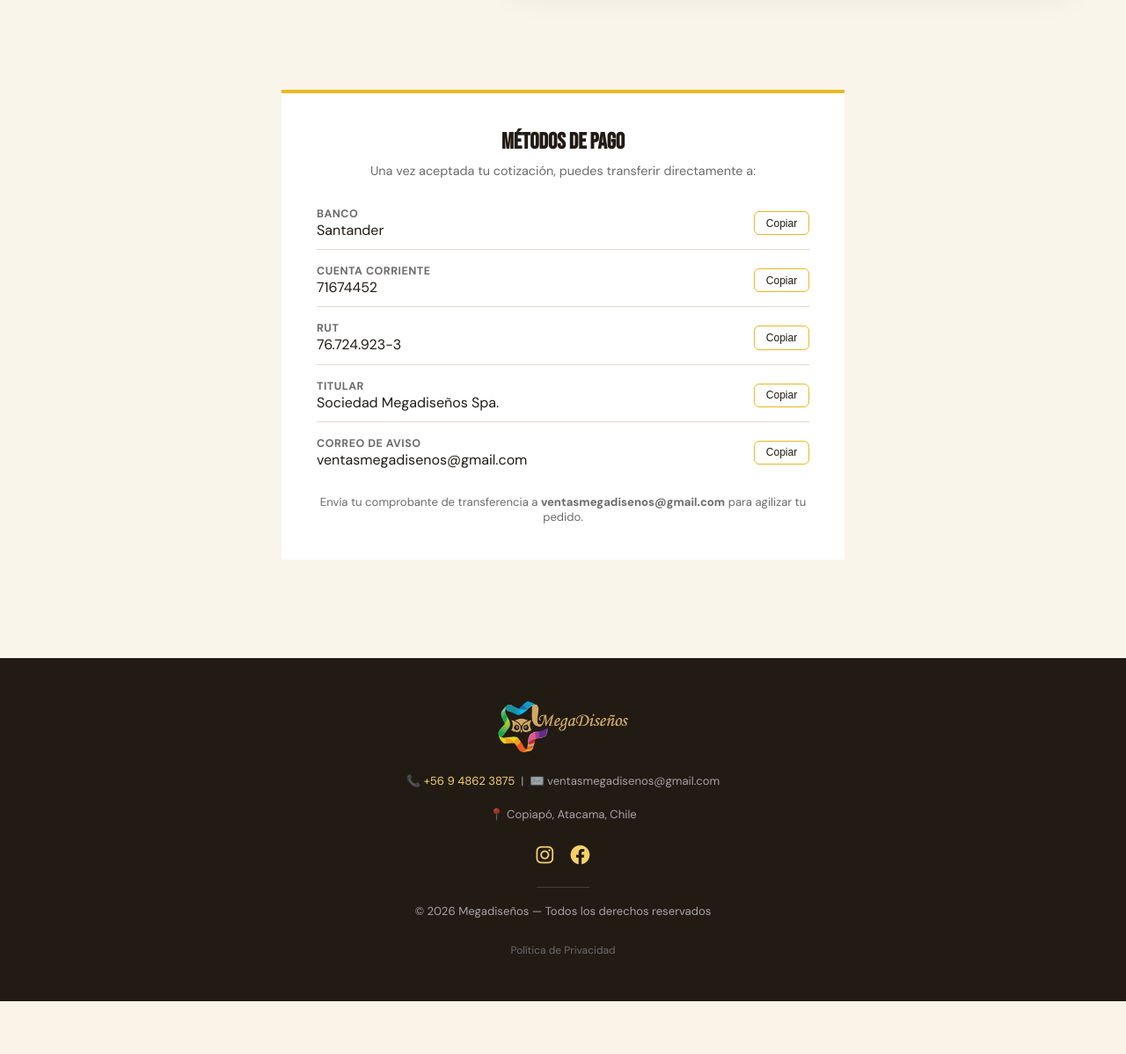
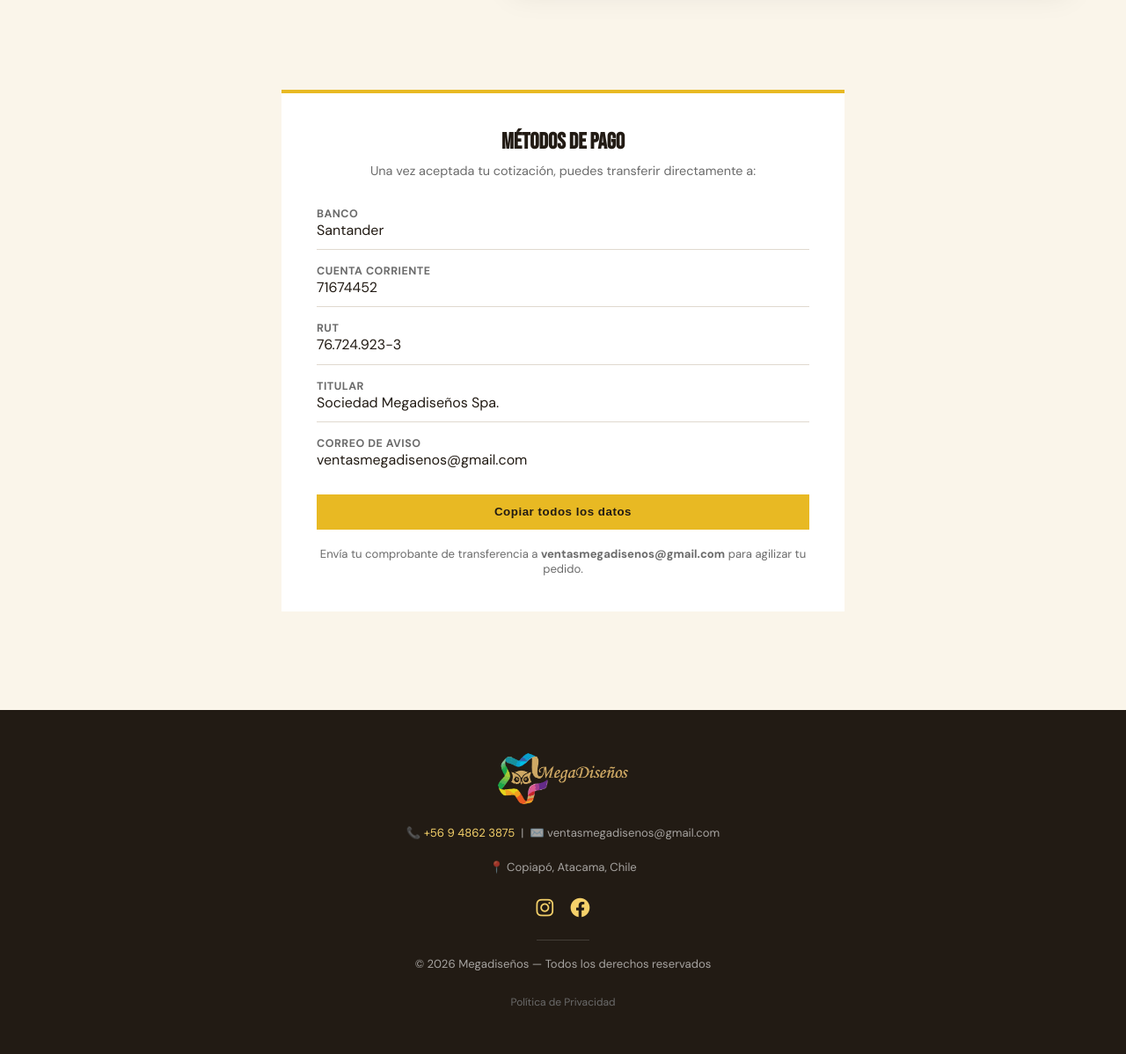
Before and after one commit to Eduardo3090/megadise-os, a Flask app: page /contactanos in a window 1280 px wide. Shown: the part 1057-2255 px from the top of the page at 88% size. Before the commit the page ends 2195 px from the top, so only its background shows below. Run offline with Flask 3, Linux system fonts and the light colour scheme.

Commit message:
Replace individual copy buttons with 'Copy all data' button
Removed individual copy buttons for bank details and added a button to copy all payment data.

```diff
--- a/megadisenos/templates/contactanos.html
+++ b/megadisenos/templates/contactanos.html
@@ -78,39 +78,38 @@
           <strong style="display:block; font-size:.78rem; color:var(--gray); text-transform:uppercase; letter-spacing:.04em;">Banco</strong>
           <span id="dato-banco">Santander</span>
         </div>
-        <button type="button" onclick="copiarDato('dato-banco', this)" style="background:none; border:1px solid var(--gold); color:var(--ink); border-radius:6px; padding:.35rem .8rem; font-size:.75rem; cursor:pointer; flex-shrink:0;">Copiar</button>
       </div>
       <div style="display:flex; justify-content:space-between; align-items:center; border-bottom:1px solid #e0d9cf; padding-bottom:.7rem;">
         <div>
           <strong style="display:block; font-size:.78rem; color:var(--gray); text-transform:uppercase; letter-spacing:.04em;">Cuenta Corriente</strong>
           <span id="dato-cuenta">71674452</span>
         </div>
-        <button type="button" onclick="copiarDato('dato-cuenta', this)" style="background:none; border:1px solid var(--gold); color:var(--ink); border-radius:6px; padding:.35rem .8rem; font-size:.75rem; cursor:pointer; flex-shrink:0;">Copiar</button>
       </div>
       <div style="display:flex; justify-content:space-between; align-items:center; border-bottom:1px solid #e0d9cf; padding-bottom:.7rem;">
         <div>
           <strong style="display:block; font-size:.78rem; color:var(--gray); text-transform:uppercase; letter-spacing:.04em;">RUT</strong>
           <span id="dato-rut">76.724.923-3</span>
         </div>
-        <button type="button" onclick="copiarDato('dato-rut', this)" style="background:none; border:1px solid var(--gold); color:var(--ink); border-radius:6px; padding:.35rem .8rem; font-size:.75rem; cursor:pointer; flex-shrink:0;">Copiar</button>
       </div>
       <div style="display:flex; justify-content:space-between; align-items:center; border-bottom:1px solid #e0d9cf; padding-bottom:.7rem;">
         <div>
           <strong style="display:block; font-size:.78rem; color:var(--gray); text-transform:uppercase; letter-spacing:.04em;">Titular</strong>
           <span id="dato-titular">Sociedad Megadiseños Spa.</span>
         </div>
-        <button type="button" onclick="copiarDato('dato-titular', this)" style="background:none; border:1px solid var(--gold); color:var(--ink); border-radius:6px; padding:.35rem .8rem; font-size:.75rem; cursor:pointer; flex-shrink:0;">Copiar</button>
       </div>
       <div style="display:flex; justify-content:space-between; align-items:center;">
         <div>
           <strong style="display:block; font-size:.78rem; color:var(--gray); text-transform:uppercase; letter-spacing:.04em;">Correo de aviso</strong>
           <span id="dato-mail">ventasmegadisenos@gmail.com</span>
         </div>
-        <button type="button" onclick="copiarDato('dato-mail', this)" style="background:none; border:1px solid var(--gold); color:var(--ink); border-radius:6px; padding:.35rem .8rem; font-size:.75rem; cursor:pointer; flex-shrink:0;">Copiar</button>
       </div>
     </div>
 
-    <p style="color:var(--gray); font-size:.82rem; margin-top:1.8rem; text-align:center;">
+    <button type="button" id="btn-copiar-todo" onclick="copiarTodosDatosPago(this)" class="btn-primary" style="width:100%; border:none; cursor:pointer; margin-top:1.8rem;">
+      Copiar todos los datos
+    </button>
+
+    <p style="color:var(--gray); font-size:.82rem; margin-top:1.2rem; text-align:center;">
       Envía tu comprobante de transferencia a <strong>ventasmegadisenos@gmail.com</strong> para agilizar tu pedido.
     </p>
   </div>
```
